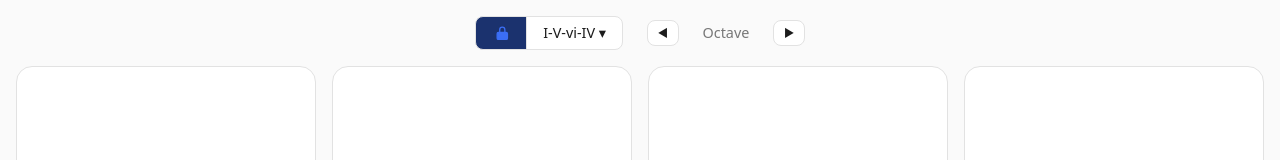
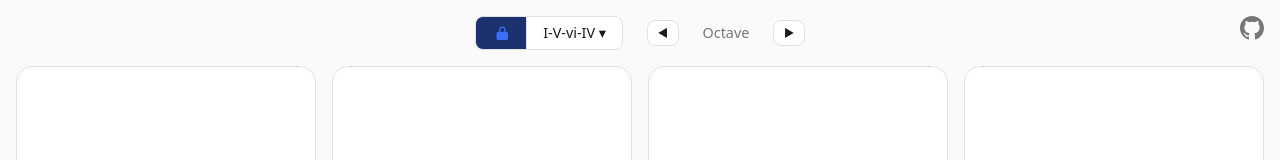
Before and after one commit to caxco93/chordgen, a Vue app: page / in a window 1280 px wide. Shown: the top 160 px of the page. Built offline with nearby package versions, Linux system fonts and the light colour scheme.

Commit message:
Add GitHub link to the upper right corner (#11)

```diff
--- a/src/App.vue
+++ b/src/App.vue
@@ -190,6 +190,19 @@
 
 <template>
   <main>
+    <a
+      class="github-link"
+      href="https://github.com/caxco93/chordgen"
+      target="_blank"
+      rel="noopener noreferrer"
+      aria-label="chordgen on GitHub"
+    >
+      <svg viewBox="0 0 16 16" width="24" height="24" fill="currentColor" aria-hidden="true">
+        <path
+          d="M8 0C3.58 0 0 3.58 0 8c0 3.54 2.29 6.53 5.47 7.59.4.07.55-.17.55-.38 0-.19-.01-.82-.01-1.49-2.01.37-2.53-.49-2.69-.94-.09-.23-.48-.94-.82-1.13-.28-.15-.68-.52-.01-.53.63-.01 1.08.58 1.23.82.72 1.21 1.87.87 2.33.66.07-.52.28-.87.51-1.07-1.78-.2-3.64-.89-3.64-3.95 0-.87.31-1.59.82-2.15-.08-.2-.36-1.02.08-2.12 0 0 .67-.21 2.2.82a7.6 7.6 0 0 1 4 0c1.53-1.04 2.2-.82 2.2-.82.44 1.1.16 1.92.08 2.12.51.56.82 1.27.82 2.15 0 3.07-1.87 3.75-3.65 3.95.29.25.54.73.54 1.48 0 1.07-.01 1.93-.01 2.2 0 .21.15.46.55.38A8.01 8.01 0 0 0 16 8c0-4.42-3.58-8-8-8z"
+        />
+      </svg>
+    </a>
     <header class="toolbar">
       <ProgressionControl v-model:locked="locked" :current="isMixed ? null : numerals" @select="selectProgression" />
       <ArrowStepper
@@ -282,6 +295,7 @@
 
 <style scoped>
 main {
+  position: relative;
   height: 100dvh;
   display: flex;
   flex-direction: column;
@@ -404,6 +418,18 @@
   visibility: hidden;
 }
 
+.github-link {
+  position: absolute;
+  top: 1rem;
+  right: 1rem;
+  display: flex;
+  color: var(--muted);
+}
+
+.github-link:hover {
+  color: inherit;
+}
+
 .toolbar {
   flex: none;
   display: flex;
```
